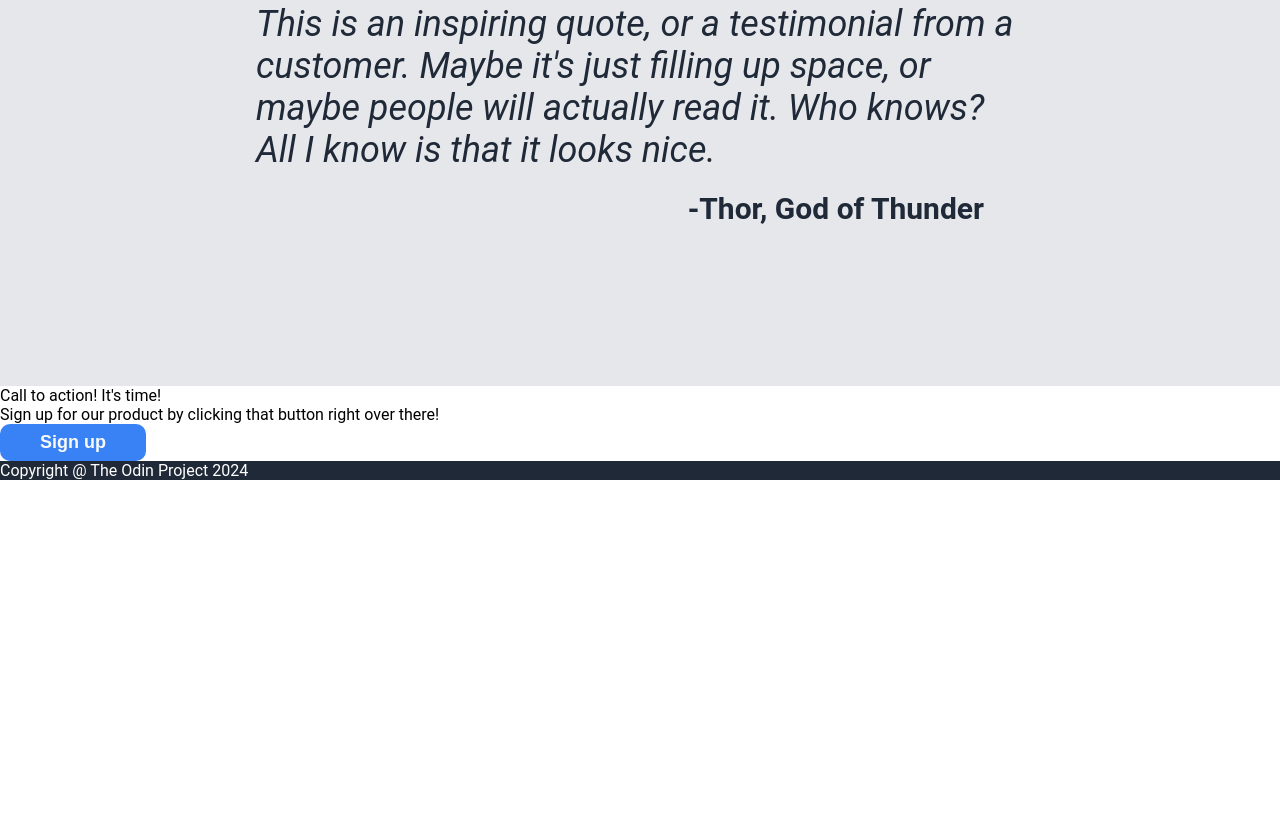
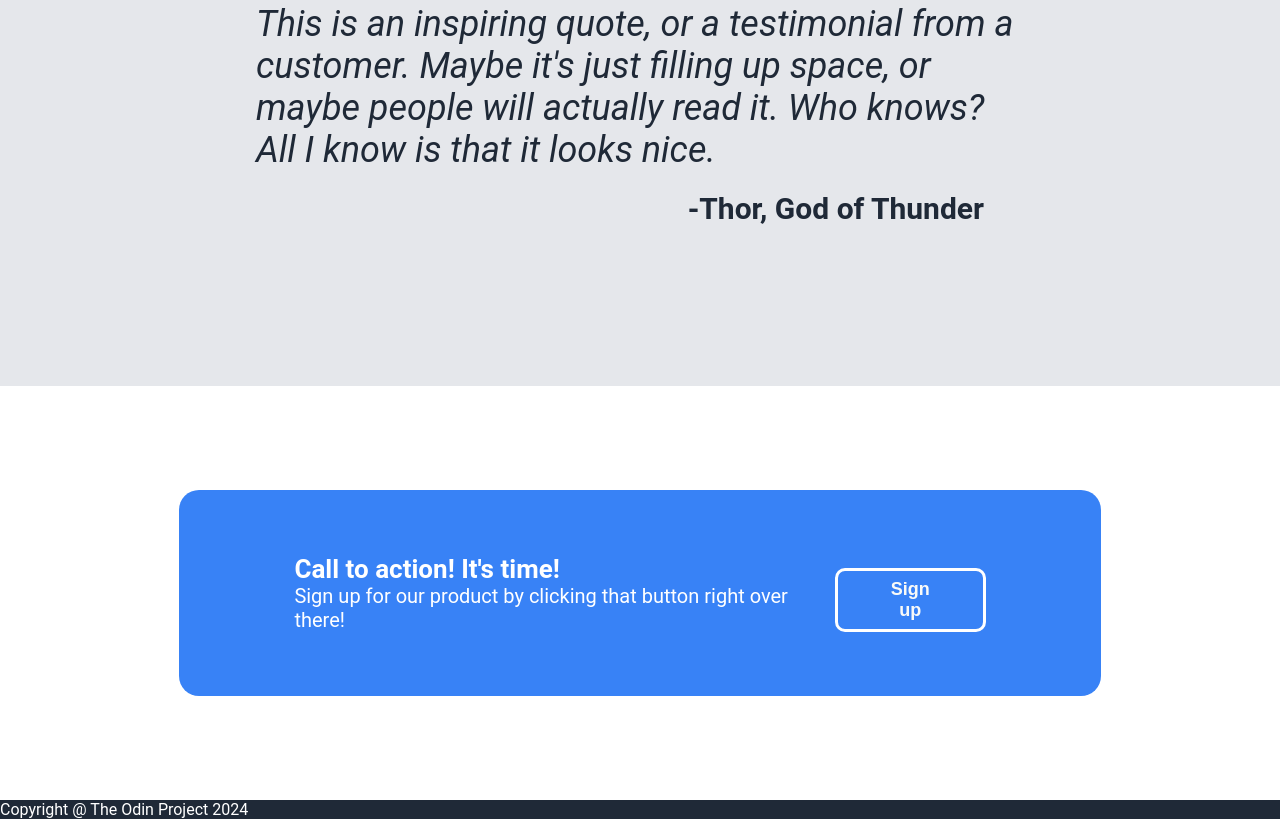
Before and after one commit to nadi726/odin-landing-page, a plain HTML site: page index.html in a window 1280 px wide. Shown: the part 1370-2189 px from the top of the page. Before the commit the page ends 1850 px from the top, so only its background shows below. Drawn offline with Linux system fonts and the light colour scheme.

Commit message:
Finish call-to-action styling

```diff
--- a/styles.css
+++ b/styles.css
@@ -156,3 +156,32 @@ a {
     margin-top: 20px;
     margin-right: 40px;
 }
+
+/* call-to-action section */
+.call-to-action {
+    padding: 13vh 14vw;
+}
+.cta-banner {
+    background-color: #3882F6;
+    border-radius: 20px;
+    padding: 8vh 9vw;
+    display: flex;
+    justify-content: space-between;
+}
+
+.cta-text {
+    color: white;
+}
+.cta-title {
+    font-size: 26px;
+    font-weight: bold;
+}
+
+.cta-subtext {
+    font-size: 20px;
+}
+
+.call-to-action .signup {
+    border: 3px solid white;
+    align-self: flex-end;
+}
```
